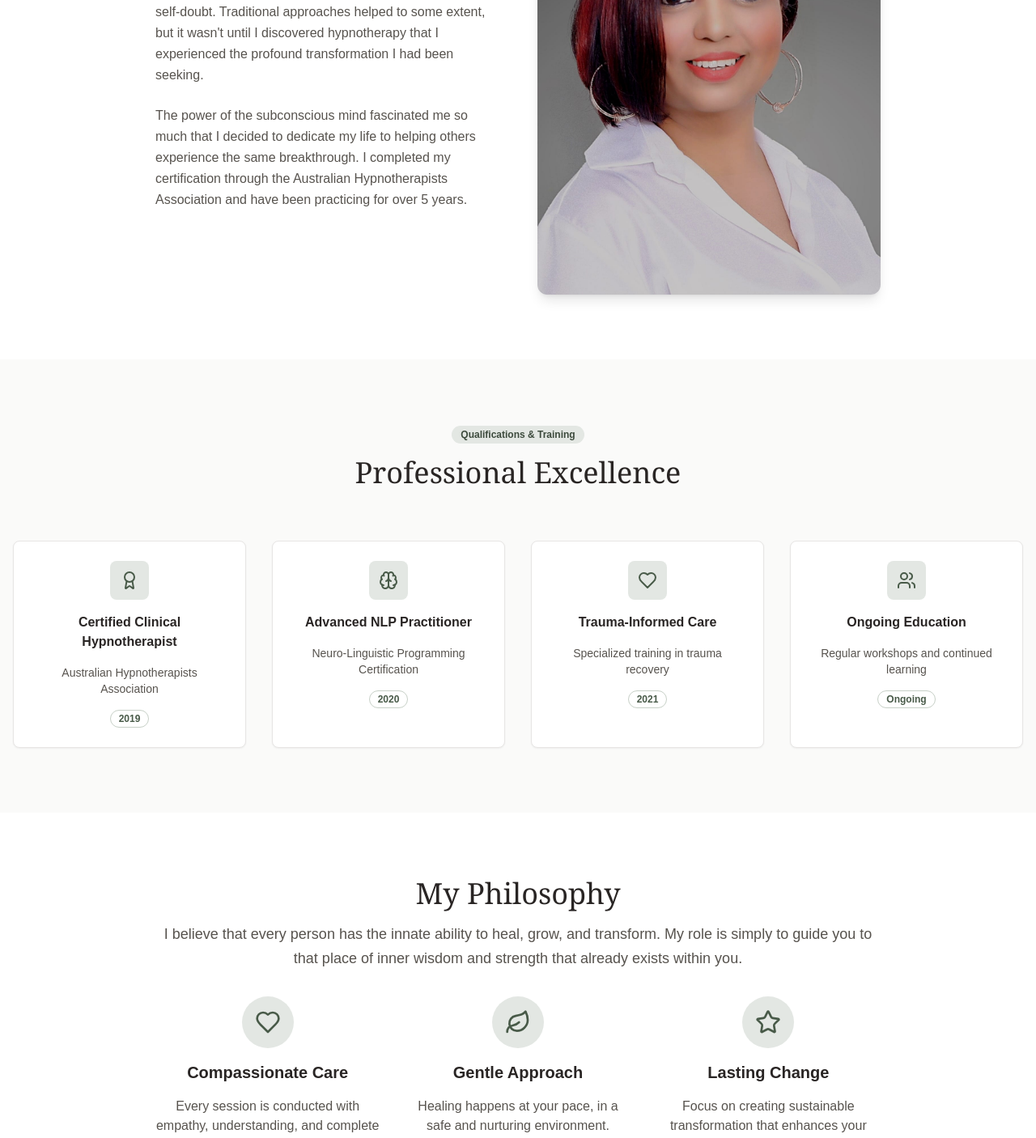
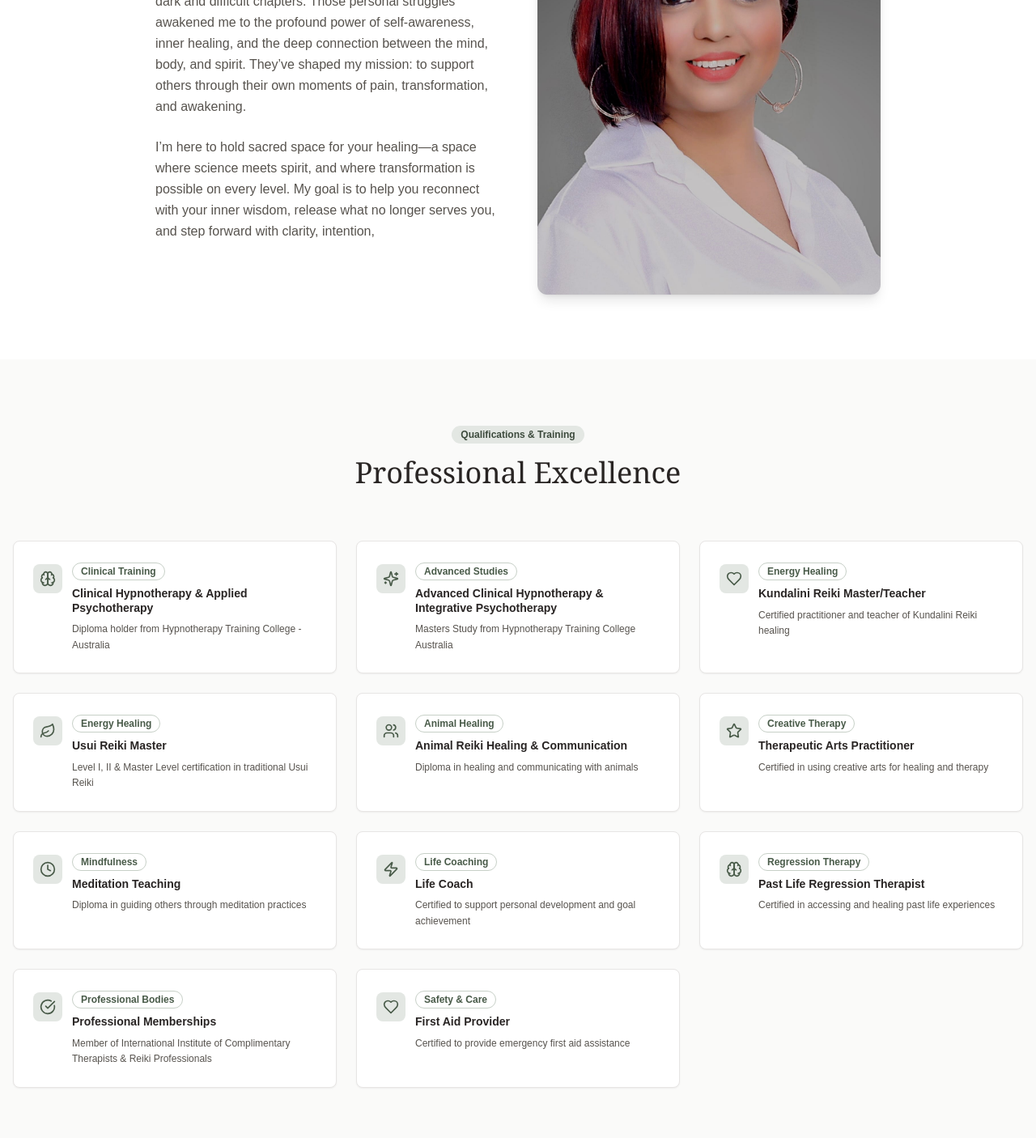
Before and after one commit to Yasela-dissanayake/MindandSoul-Hypnotheraphy, a Next.js app: page /about in a window 1280 px wide. Shown: the part 1380-2786 px from the top of the page at 81% size. Built offline with nearby package versions, Linux system fonts and the light colour scheme.

Commit message:
feat: revision phase 1 completed

```diff
--- a/app/about/page.tsx
+++ b/app/about/page.tsx
@@ -3,12 +3,15 @@ import { Card, CardContent } from "@/components/ui/card";
 import { Badge } from "@/components/ui/badge";
 import {
   CheckCircle,
-  Award,
   Users,
   Heart,
   Brain,
   Leaf,
   Star,
+  Sparkles,
+  Zap,
+  Clock,
+  Cake,
 } from "lucide-react";
 import Image from "next/image";
 import Link from "next/link";
@@ -83,17 +86,20 @@ export default function AboutPage() {
                   From Struggle to Strength
                 </h3>
                 <p className="text-stone-600 leading-relaxed">
-                  Like many of my clients, I once struggled with anxiety and
-                  self-doubt. Traditional approaches helped to some extent, but
-                  it wasn't until I discovered hypnotherapy that I experienced
-                  the profound transformation I had been seeking.
+                  My path into healing work was born not only through study but
+                  through lived experience. Like many, I’ve navigated dark and
+                  difficult chapters. Those personal struggles awakened me to
+                  the profound power of self-awareness, inner healing, and the
+                  deep connection between the mind, body, and spirit. They’ve
+                  shaped my mission: to support others through their own moments
+                  of pain, transformation, and awakening.
                 </p>
                 <p className="text-stone-600 leading-relaxed">
-                  The power of the subconscious mind fascinated me so much that
-                  I decided to dedicate my life to helping others experience the
-                  same breakthrough. I completed my certification through the
-                  Australian Hypnotherapists Association and have been
-                  practicing for over 5 years.
+                  I’m here to hold sacred space for your healing—a space where
+                  science meets spirit, and where transformation is possible on
+                  every level. My goal is to help you reconnect with your inner
+                  wisdom, release what no longer serves you, and step forward
+                  with clarity, intention,
                 </p>
               </div>
               <div className="relative">
@@ -121,50 +127,122 @@ export default function AboutPage() {
               Professional Excellence
             </h2>
           </div>
-
-          <div className="grid md:grid-cols-2 lg:grid-cols-4 gap-8">
+          <div className="grid md:grid-cols-2 lg:grid-cols-3 gap-6">
             {[
               {
-                icon: Award,
-                title: "Certified Clinical Hypnotherapist",
-                description: "Australian Hypnotherapists Association",
-                year: "2019",
+                icon: Brain,
+                title: "Clinical Hypnotherapy & Applied Psychotherapy",
+                description:
+                  "Diploma holder from Hypnotherapy Training College - Australia",
+                category: "Clinical Training",
+              },
+              {
+                icon: Sparkles,
+                title:
+                  "Advanced Clinical Hypnotherapy & Integrative Psychotherapy",
+                description:
+                  "Masters Study from Hypnotherapy Training College Australia",
+                category: "Advanced Studies",
+              },
+              {
+                icon: Heart,
+                title: "Kundalini Reiki Master/Teacher",
+                description:
+                  "Certified practitioner and teacher of Kundalini Reiki healing",
+                category: "Energy Healing",
+              },
+              {
+                icon: Leaf,
+                title: "Usui Reiki Master",
+                description:
+                  "Level I, II & Master Level certification in traditional Usui Reiki",
+                category: "Energy Healing",
+              },
+              {
+                icon: Users,
+                title: "Animal Reiki Healing & Communication",
+                description:
+                  "Diploma in healing and communicating with animals",
+                category: "Animal Healing",
+              },
+              {
+                icon: Star,
+                title: "Therapeutic Arts Practitioner",
+                description:
+                  "Certified in using creative arts for healing and therapy",
+                category: "Creative Therapy",
+              },
+              {
+                icon: Clock,
+                title: "Meditation Teaching",
+                description:
+                  "Diploma in guiding others through meditation practices",
+                category: "Mindfulness",
+              },
+              {
+                icon: Zap,
+                title: "Life Coach",
+                description:
+                  "Certified to support personal development and goal achievement",
+                category: "Life Coaching",
               },
               {
                 icon: Brain,
-                title: "Advanced NLP Practitioner",
-                description: "Neuro-Linguistic Programming Certification",
-                year: "2020",
+                title: "Past Life Regression Therapist",
+                description:
+                  "Certified in accessing and healing past life experiences",
+                category: "Regression Therapy",
+              },
+              {
+                icon: CheckCircle,
+                title: "Professional Memberships",
+                description:
+                  "Member of International Institute of Complimentary Therapists & Reiki Professionals",
+                category: "Professional Bodies",
               },
               {
                 icon: Heart,
-                title: "Trauma-Informed Care",
-                description: "Specialized training in trauma recovery",
-                year: "2021",
-              },
-              {
-                icon: Users,
-                title: "Ongoing Education",
-                description: "Regular workshops and continued learning",
-                year: "Ongoing",
+                title: "First Aid Provider",
+                description:
+                  "Certified to provide emergency first aid assistance",
+                category: "Safety & Care",
               },
             ].map((qual, index) => (
-              <Card key={index} className="border-stone-200 text-center">
+              <Card
+                key={index}
+                className="border-stone-200 text-left hover:shadow-lg transition-shadow"
+              >
                 <CardContent className="p-6 space-y-4">
-                  <div className="mx-auto w-12 h-12 bg-sage-100 rounded-lg flex items-center justify-center">
-                    <qual.icon className="h-6 w-6 text-sage-600" />
+                  <div className="flex items-start gap-3">
+                    <div className="p-2 bg-sage-100 rounded-lg flex-shrink-0 mt-1">
+                      <qual.icon className="h-5 w-5 text-sage-600" />
+                    </div>
+                    <div className="space-y-2">
+                      <Badge
+                        variant="outline"
+                        className="text-xs text-sage-600 border-sage-200"
+                      >
+                        {qual.category}
+                      </Badge>
+                      <h3 className="font-semibold text-stone-800 text-sm leading-tight">
+                        {qual.title}
+                      </h3>
+                      <p className="text-stone-600 text-xs leading-relaxed">
+                        {qual.description}
+                      </p>
+                    </div>
                   </div>
-                  <h3 className="font-semibold text-stone-800">{qual.title}</h3>
-                  <p className="text-stone-600 text-sm">{qual.description}</p>
-                  <Badge
-                    variant="outline"
-                    className="text-sage-600 border-sage-200"
-                  >
-                    {qual.year}
-                  </Badge>
                 </CardContent>
               </Card>
             ))}
+          </div>
+          <div className="mt-16 flex col-span-2 gap-10">
+            <div className="w-full flex items-center justify-center ">
+              <Image src="badge1.jpg" width={200} height={200} alt="badge1" />
+            </div>
+            <div className="w-full flex items-center justify-center">
+              <Image src="badge2.jpeg" width={200} height={100} alt="badge1" />
+            </div>
           </div>
         </div>
       </section>
@@ -254,7 +332,7 @@ export default function AboutPage() {
             goals.
           </p>
           <div className="flex flex-col sm:flex-row gap-4 justify-center">
-            <Link href="/booking">
+            <Link href="/contact">
               <Button size="lg" className="bg-sage-600 hover:bg-sage-700">
                 Book Free Consultation
               </Button>
@@ -263,7 +341,7 @@ export default function AboutPage() {
               <Button
                 size="lg"
                 variant="outline"
-                className="border-stone-600 text-stone-300 hover:bg-stone-700"
+                className="border-stone-600 text-black hover:bg-stone-700"
               >
                 Contact Me
               </Button>
--- a/app/contact/page.tsx
+++ b/app/contact/page.tsx
@@ -54,9 +54,9 @@ export default function ContactPage() {
               <Image
                 src="contact.jpeg"
                 alt="Peaceful consultation room"
-                width={400}
+                width={500}
                 height={500}
-                className="rounded-2xl object-cover w-full shadow-2xl"
+                className="rounded-2xl shadow-2xl"
               />
               <div className="absolute -bottom-6 -left-6 bg-white rounded-xl p-4 shadow-lg border border-stone-200">
                 <div className="flex items-center gap-3">
--- a/app/testimonials/page.tsx
+++ b/app/testimonials/page.tsx
@@ -471,7 +471,7 @@ export default function TestimonialsPage() {
             transformation starts with a single step.
           </p>
           <div className="flex flex-col sm:flex-row gap-4 justify-center">
-            <Link href="/booking">
+            <Link href="/contact">
               <Button
                 size="lg"
                 className="bg-white text-sage-600 hover:bg-stone-50"
@@ -483,7 +483,7 @@ export default function TestimonialsPage() {
               <Button
                 size="lg"
                 variant="outline"
-                className="border-white text-white hover:bg-white/10"
+                className="border-white text-black hover:bg-white/10"
               >
                 Ask Questions
               </Button>
```
Also changed, not shown: app/booking/page.tsx (+19 -17 lines), app/page.tsx (+9 -9 lines), public/badge1.jpg (added), public/badge2.jpeg (added).
